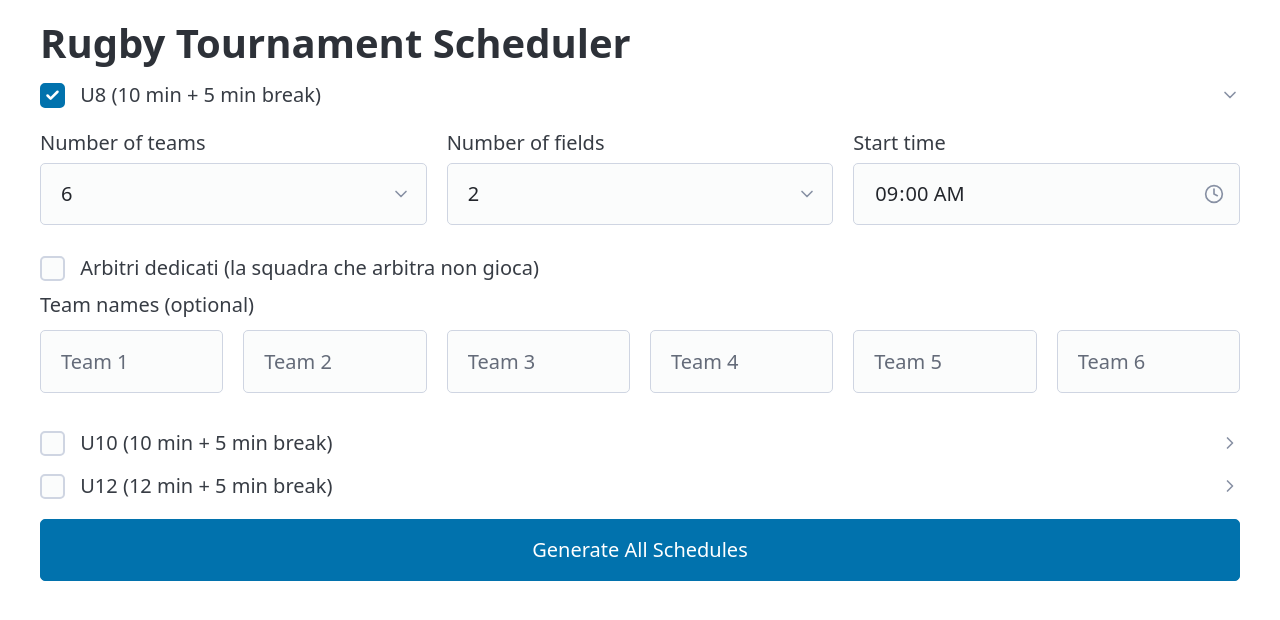
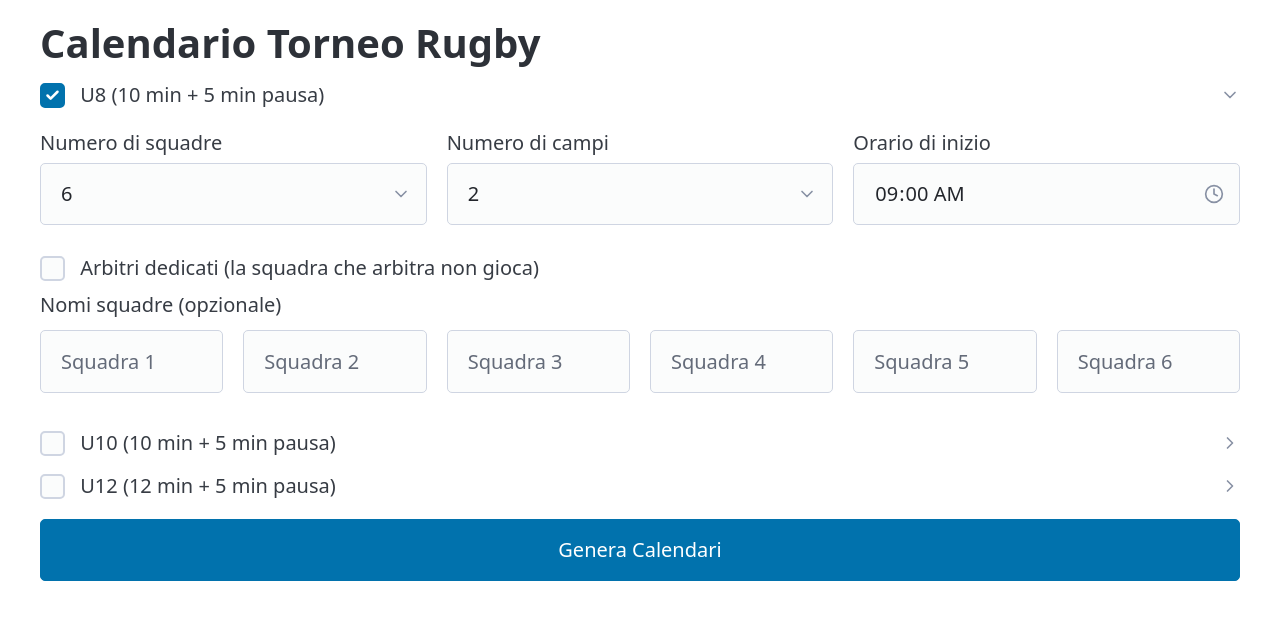
Before and after one commit to bchirico/minirugby-scheduler, a Flask app: page / in a window 1280 px wide. Shown: the top 620 px of the page. Run offline with Flask 3, Linux system fonts and the light colour scheme; some libraries are stand-ins or nearby versions.

Commit message:
chore: translate UI in italian

```diff
--- a/app.py
+++ b/app.py
@@ -64,7 +64,7 @@ def schedule():
             "index.html",
             categories=CATEGORIES,
             category_order=CATEGORY_ORDER,
-            error="Please enable at least one category.",
+            error="Seleziona almeno una categoria.",
         )
     return render_template(
         "schedule.html",
--- a/templates/base.html
+++ b/templates/base.html
@@ -1,15 +1,15 @@
 <!DOCTYPE html>
-<html lang="en" data-theme="light">
+<html lang="it" data-theme="light">
 <head>
     <meta charset="UTF-8">
     <meta name="viewport" content="width=device-width, initial-scale=1.0">
-    <title>{% block title %}Mini-Rugby Tournament Scheduler{% endblock %}</title>
+    <title>{% block title %}Calendario Torneo Mini-Rugby{% endblock %}</title>
     <link rel="stylesheet" href="https://cdn.jsdelivr.net/npm/@picocss/pico@2/css/pico.min.css">
     <link rel="stylesheet" href="{{ url_for('static', filename='style.css') }}">
 </head>
 <body>
     <main class="container">
-        <h1>Rugby Tournament Scheduler</h1>
+        <h1>Calendario Torneo Rugby</h1>
         {% block content %}{% endblock %}
     </main>
     {% block scripts %}{% endblock %}
--- a/templates/index.html
+++ b/templates/index.html
@@ -14,12 +14,12 @@
         <summary>
             <label>
                 <input type="checkbox" name="{{ cat }}_enabled" value="1" {% if loop.first %}checked{% endif %}>
-                {{ cat }} ({{ config.match_duration }} min + {{ config.break_duration }} min break)
+                {{ cat }} ({{ config.match_duration }} min + {{ config.break_duration }} min pausa)
             </label>
         </summary>
         <div class="grid">
             <label>
-                Number of teams
+                Numero di squadre
                 <select name="{{ cat }}_num_teams" class="team-count-select" data-category="{{ cat }}">
                     {% for n in range(3, 9) %}
                     <option value="{{ n }}" {% if n == 6 %}selected{% endif %}>{{ n }}</option>
@@ -27,7 +27,7 @@
                 </select>
             </label>
             <label>
-                Number of fields
+                Numero di campi
                 <select name="{{ cat }}_num_fields">
                     {% for n in range(1, 5) %}
                     <option value="{{ n }}" {% if n == 2 %}selected{% endif %}>{{ n }}</option>
@@ -35,7 +35,7 @@
                 </select>
             </label>
             <label>
-                Start time
+                Orario di inizio
                 <input type="time" name="{{ cat }}_start_time" value="09:00">
             </label>
         </div>
@@ -44,10 +44,10 @@
             Arbitri dedicati (la squadra che arbitra non gioca)
         </label>
         <fieldset id="{{ cat }}_team_names">
-            <legend>Team names (optional)</legend>
+            <legend>Nomi squadre (opzionale)</legend>
             <div class="grid" id="{{ cat }}_names_grid">
                 {% for i in range(1, 9) %}
-                <input type="text" name="{{ cat }}_team_{{ i }}" placeholder="Team {{ i }}"
+                <input type="text" name="{{ cat }}_team_{{ i }}" placeholder="Squadra {{ i }}"
                        class="{{ cat }}-team-input" {% if i > 6 %}style="display:none"{% endif %}>
                 {% endfor %}
             </div>
@@ -55,7 +55,7 @@
     </details>
     {% endfor %}
 
-    <button type="submit">Generate All Schedules</button>
+    <button type="submit">Genera Calendari</button>
 </form>
 {% endblock %}
 
```
Also changed, not shown: export.py (+12 -12 lines), scheduler.py (+6 -4 lines), templates/schedule.html (+13 -13 lines), tests/test_scheduler.py (+6 -6 lines).
